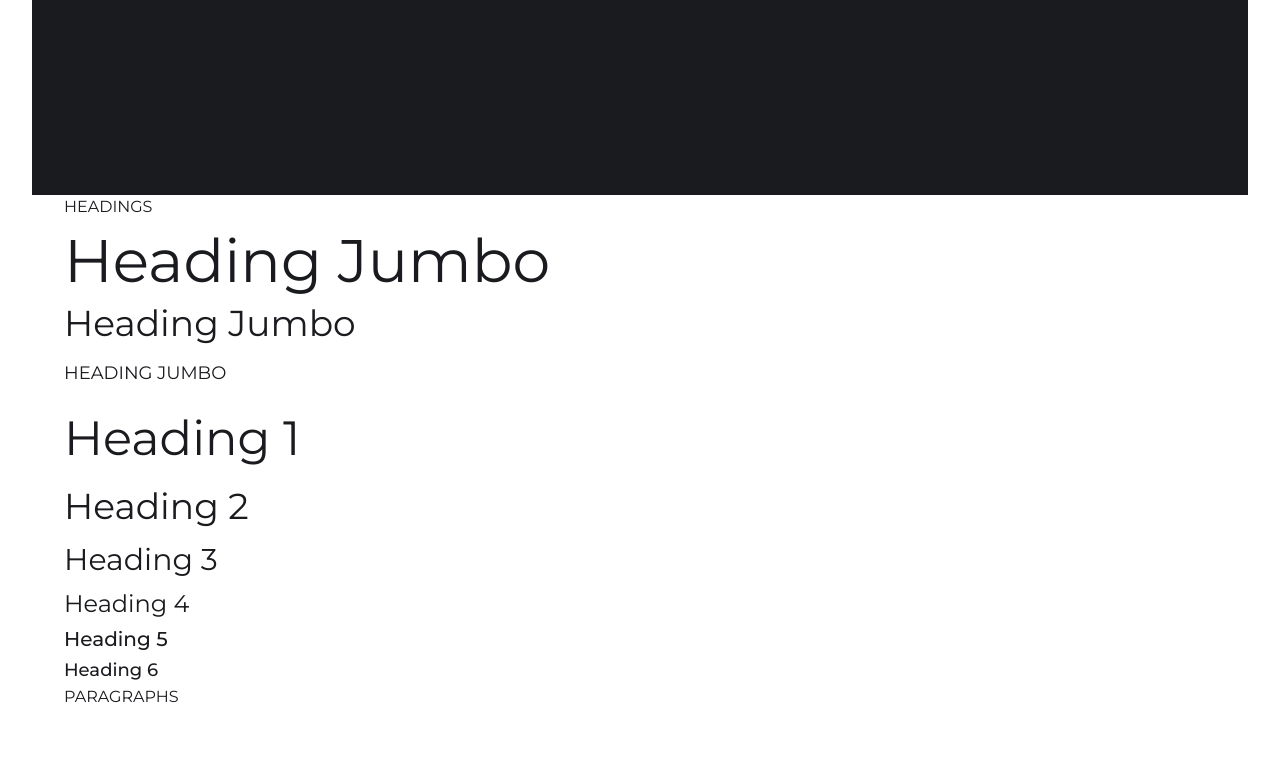
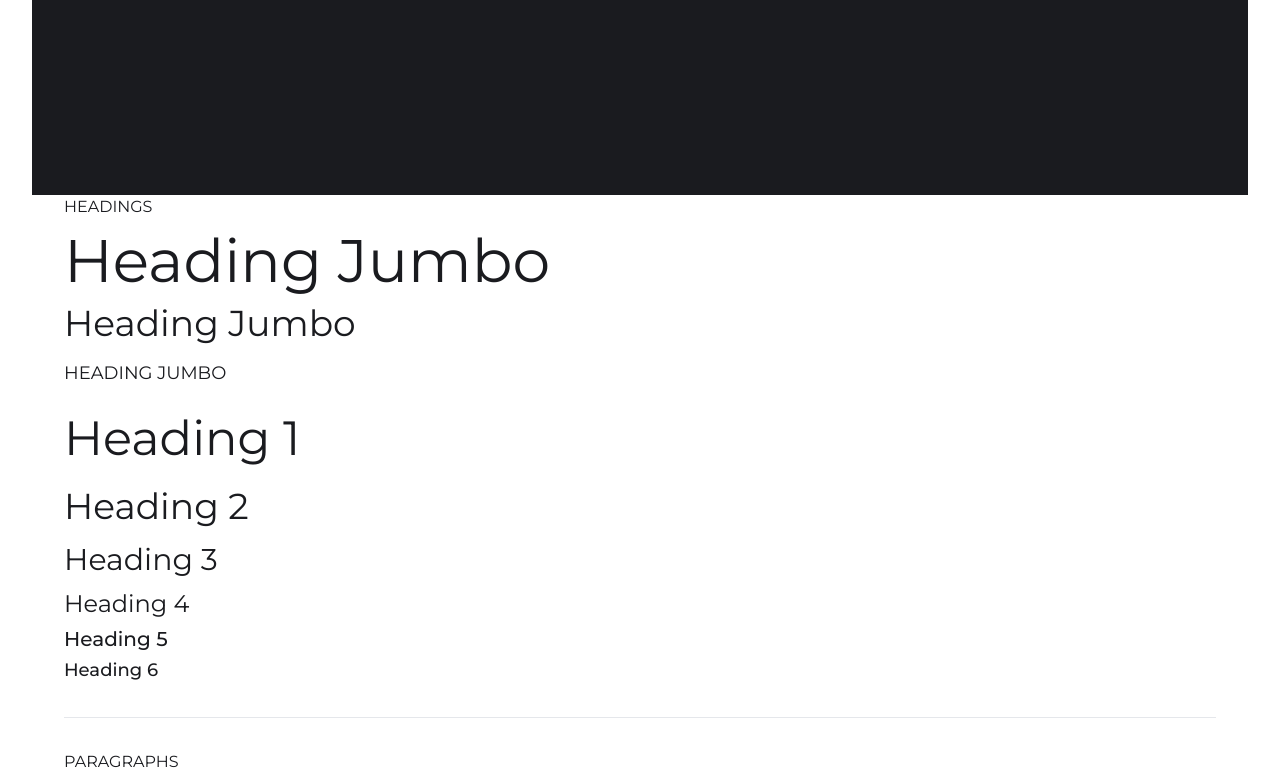
Before and after one commit to josephayman/nextjs-webflow-template, a Next.js app: page /styleguide in a window 1280 px wide. Shown: the part 369-1143 px from the top of the page. Before the commit the page ends 1078 px from the top, so only its background shows below. Built offline with nearby package versions, Linux system fonts and the light colour scheme.

Commit message:
Add Divider component to styleguide page

```diff
--- a/src/app/styleguide/page.tsx
+++ b/src/app/styleguide/page.tsx
@@ -1,6 +1,7 @@
 import Container from "@/app/ui/container";
 import StyleguideHeader from "@/app/ui/headers/styleguide-header";
 import HeadingJumbo from "@/app/ui/headings/heading-jumbo";
+import Divider from "../ui/divider";
 
 export default function Home() {
   return (
@@ -19,7 +20,7 @@ export default function Home() {
         <h4>Heading 4</h4>
         <h5>Heading 5</h5>
         <h6>Heading 6</h6>
-
+        <Divider />
         <p>PARAGRAPHS</p>
       </Container>
     </>
--- /dev/null
+++ b/src/app/ui/divider.tsx
@@ -0,0 +1,9 @@
+import React from 'react'
+
+export default function Divider() {
+  return (
+    <div
+    className='w-full h-px bg-gray-200 my-8'
+    ></div>
+  )
+}
```
